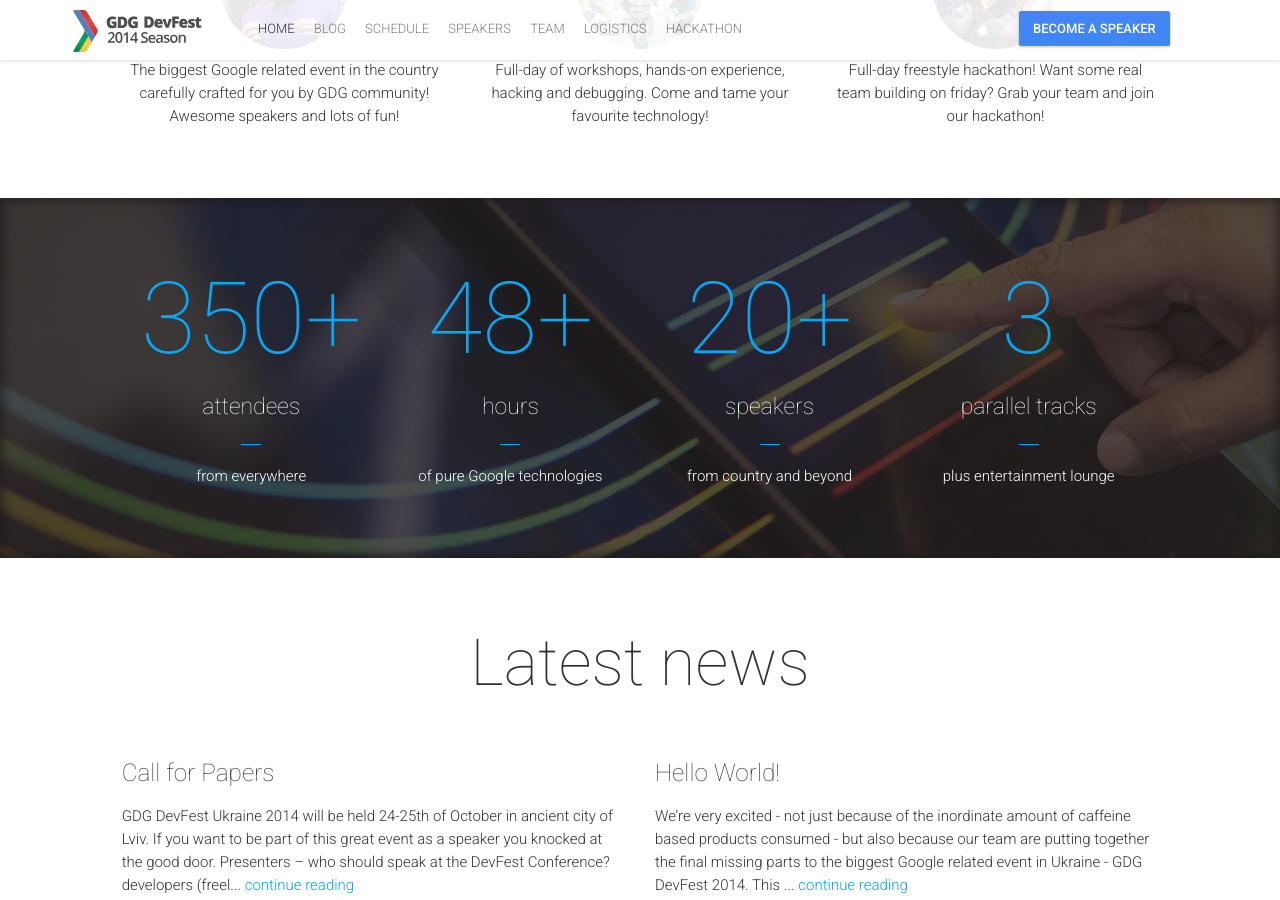
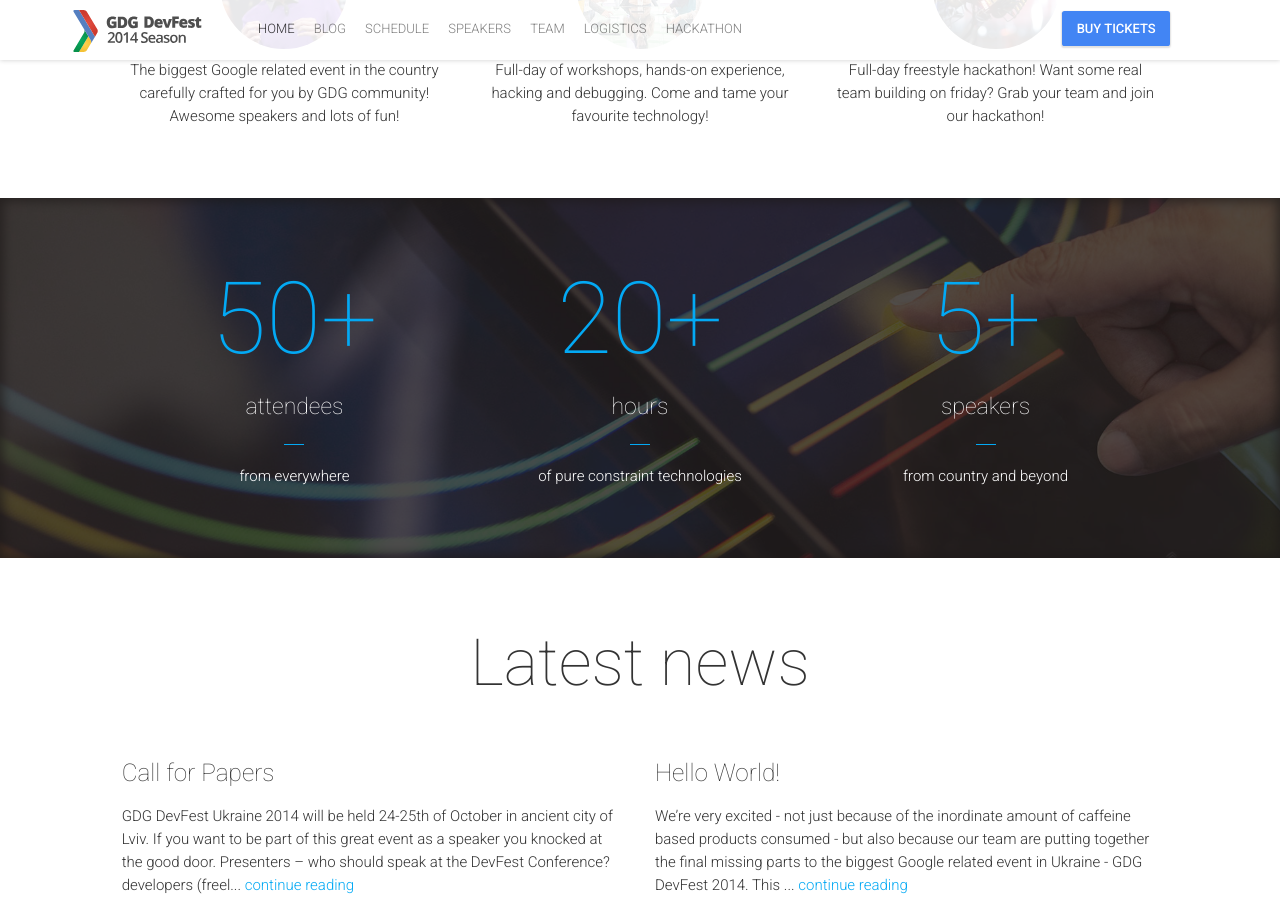
Before and after one commit to arnaud-m/acpss2017, a Jekyll site: the page built from index.html, in a window 1280 px wide and 900 px high, scrolled down 1223 px. Built offline with Jekyll 4.4.1, drawn with Linux system fonts in a browser that asks for light colours; nearby versions of some CDN libraries; comment, search, counter and statistics services are not loaded; some of the changed text lies outside the part shown.

Commit message:
change buttons

```diff
--- a/_config.yml
+++ b/_config.yml
@@ -50,9 +50,9 @@
  - {permalink: "/logistics/", text: "Logistics"}
  - {permalink: "/hackathon/", text: "Hackathon"}
 bottomNavigationLinks:
- - {link: "http://bit.ly/dfua-c4p", text: "Become a speaker"}
+ - {permalink: "/#tickets", text: "Buy tickets"}
 rightNavigationButtons:
- - {link: "http://bit.ly/dfua-c4p", text: "Become a speaker"}
+ - {permalink: "/#tickets", text: "Buy tickets"}
 
 # Hero Block
 heroImage: "hero.jpg"
@@ -61,9 +61,8 @@
 typeoutTextValues: '"", "Constraint Programming", "Operational Research", "Porquerolles, France"'
 typeoutFallback: "Constraint Programming"
 heroButtons:
- - {link: "http://bit.ly/dfua-c4p", text: "Become a speaker"}
  - {permalink: "/#tickets", text: "Buy tickets"}
-
+ - {permalink: "/#partners", text: "Become a sponsor"}
 # About Block
 aboutTitle: "About the summer school"
 aboutBlock:
@@ -74,10 +73,10 @@
 # Statistic Block
 statisticBlockImage: "statistic.jpg"
 statisticBlock:
- - {count: "350", specialCharacter: "+", info: "attendees", detail: "from everywhere"}
- - {count: "48", specialCharacter: "+", info: "hours", detail: "of pure Google technologies"}
- - {count: "20", specialCharacter: "+", info: "speakers", detail: "from country and beyond"}
- - {count: "3", specialCharacter: "", info: "parallel tracks", detail: "plus entertainment lounge"}
+ - {count: "50", specialCharacter: "+", info: "attendees", detail: "from everywhere"}
+ - {count: "20", specialCharacter: "+", info: "hours", detail: "of pure constraint technologies"}
+ - {count: "5", specialCharacter: "+", info: "speakers", detail: "from country and beyond"}
+# - {count: "3", specialCharacter: "", info: "parallel tracks", detail: "plus entertainment lounge"}
 
 # Latest News Block
 latestNewsTitle: "Latest news"
@@ -203,7 +202,7 @@
 
 # Team Block
 teamBlockTitle: "About us"
-aboutUs: "Google's services have become synonymous with simple things online. Number of technological innovations and IT industries in which Google is creating new products is enormous. It's hard to get to know all of them, but realistic. This is why people have started to gather in small local groups and share their experience. Later, the following groups have been called Google Developer Groups. GDGs can take many forms -- from just a few people getting together to watch some videos, to large gatherings with demos, tech talks, hackathons and conferences."
+aboutUs: "This summer school is co-organized by ACP and the french constraint programming working group for \"Constraints and Operational Research\" within the CNRS research group \"operational research\"."
 
 # Logistics Find Way Block
 findWayTitle: "Find your way here"
```
